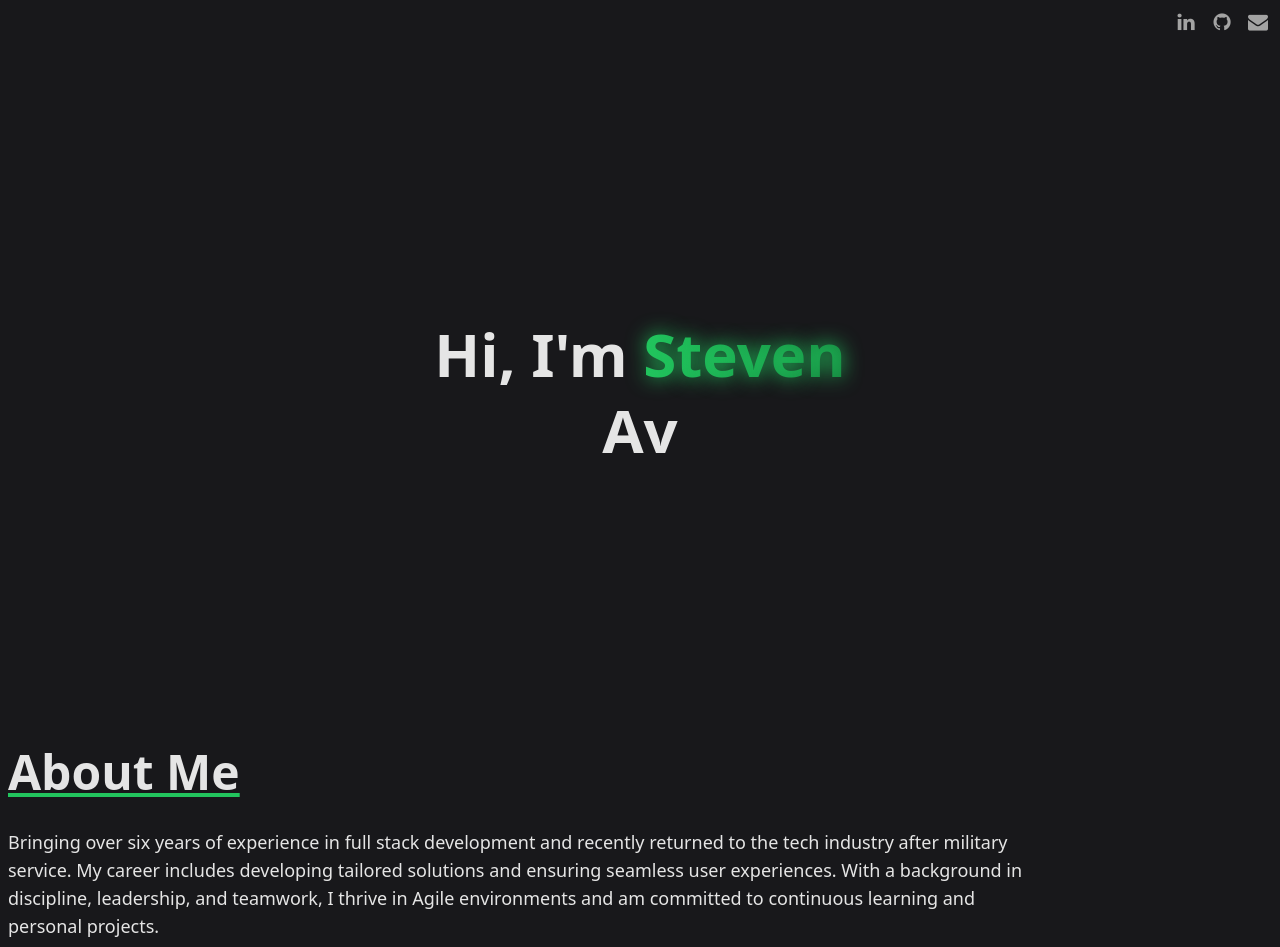
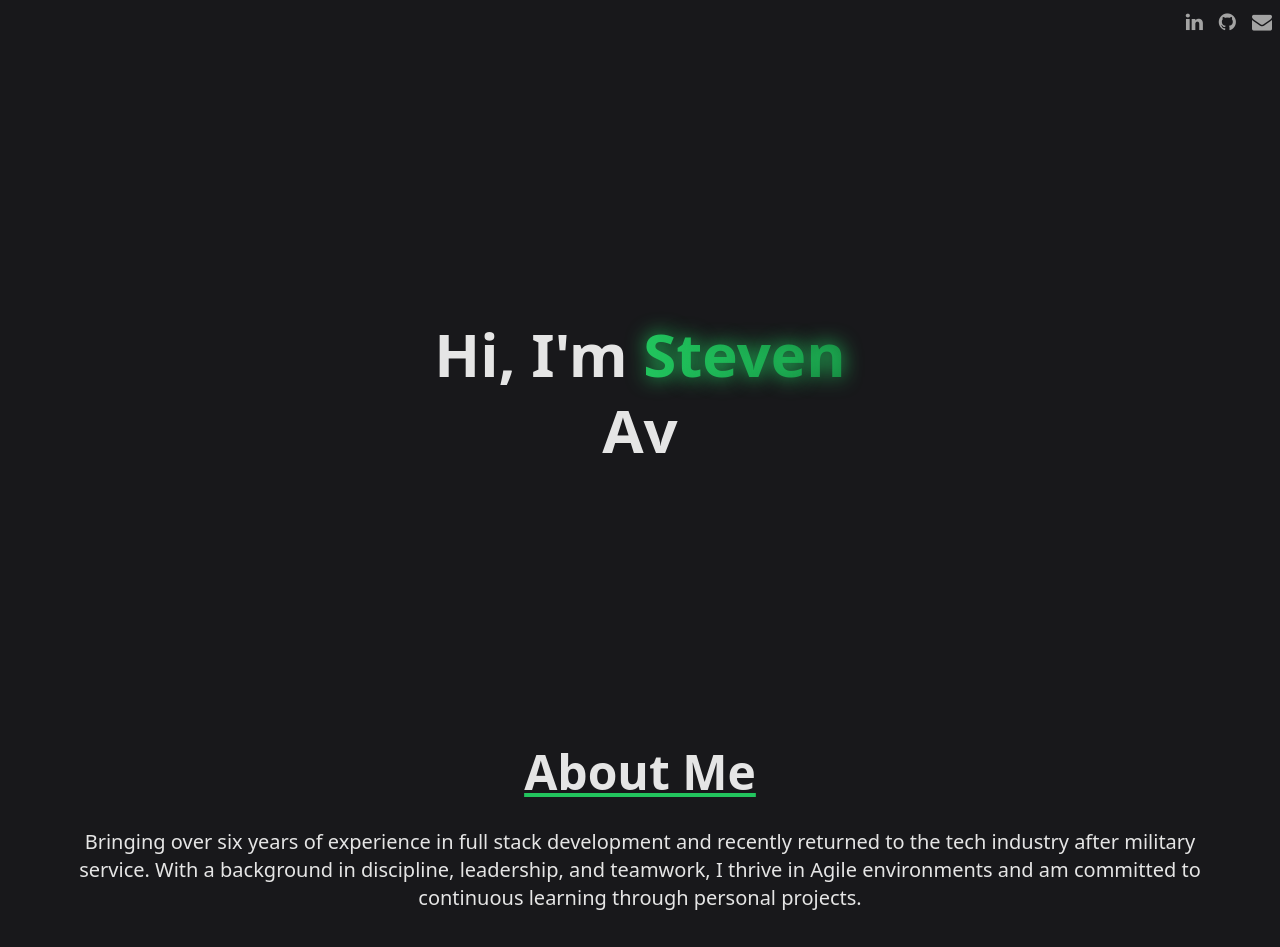
Before and after one commit to stevenwithaph/portfolio, a SvelteKit app: page / in a window 1280 px wide. Shown: the top 947 px of the page. Built offline with nearby package versions, Linux system fonts and the light colour scheme.

Commit message:
Multiple changes

```diff
--- a/src/app.html
+++ b/src/app.html
@@ -3,10 +3,9 @@
 	<head>
 		<meta charset="utf-8" />
 		<link rel="icon" href="%sveltekit.assets%/favicon.png" />
-		<link rel="stylesheet" href="css/fontello.css" />
-		<link rel="stylesheet" href="css/fontello-codes.css" />
 		<meta name="viewport" content="width=device-width, initial-scale=1" />
 		<title>Steven Adams | Full Stack Developer</title>
+		<link rel="preload" href="/font/fontello.woff2" as="font" type="font/woff2" crossorigin />
 		%sveltekit.head%
 	</head>
 	<body data-sveltekit-preload-data="hover">
--- a/static/css/fontello-codes.css
+++ b/src/fontello.css
@@ -1,3 +1,9 @@
+@font-face {
+	font-family: 'fontello';
+	src: url('/font/fontello.woff2');
+	font-weight: normal;
+	font-style: normal;
+}
 .icon-globe:before {
 	content: '\e800';
 } /* '' */
@@ -16,3 +22,8 @@
 .icon-android:before {
 	content: '\f17b';
 } /* '' */
+
+[class^='icon-']:before,
+[class*=' icon-']:before {
+	font-family: 'fontello';
+}
--- a/src/lib/project.svelte
+++ b/src/lib/project.svelte
@@ -1,9 +1,4 @@
 <script lang="ts" context="module">
-	export interface ProjectLink {
-		icon: string;
-		url: string;
-	}
-
 	const ROTATION = 2;
 	const SCALE = 1.05;
 
@@ -12,14 +7,14 @@
 
 <script lang="ts">
 	import { spring } from 'svelte/motion';
-	import Link from './link.svelte';
 
 	export let title: string;
 	export let description: string;
 	export let image: string;
 	export let alt: string;
 	export let technologies: string;
-	export let links: ProjectLink[];
+	export let url: string;
+	export let target: string = '_blank';
 
 	const rotate = spring({
 		rotateX: 0,
@@ -69,8 +64,8 @@
 </script>
 
 <a
-	href={(links.length !== 0 && links[0].url) || null}
-	target="_blank"
+	href={url}
+	{target}
 	class="flex flex-col border border-zinc-700 hover:border-green-500"
 	style={`transform:perspective(700px) rotateX(${clamp($rotate.rotateY, -ROTATION, ROTATION)}deg) rotateY(${clamp(-$rotate.rotateX, -ROTATION, ROTATION)}deg) scale(${clamp($rotate.scale, 1, SCALE)})`}
 	on:pointermove={onMouseMove}
--- a/src/lib/section.svelte
+++ b/src/lib/section.svelte
@@ -3,6 +3,8 @@
 </script>
 
 <section>
-	<h2 class="text-4xl mb-8 underline decoration-green-500 font-semibold sm:text-5xl">{title}</h2>
+	<h2 class="text-4xl mb-8 text-center underline decoration-green-500 font-semibold sm:text-5xl">
+		{title}
+	</h2>
 	<slot />
 </section>
--- a/src/lib/typewriter.svelte
+++ b/src/lib/typewriter.svelte
@@ -19,18 +19,10 @@
 		'Jack of All Trades',
 		'Master of None',
 		'Game Developer',
-		'Amateur Drummer',
-		'Emo Kid',
 		'NodeJS Expert',
 		'Coffee Addict',
-		'Not a Designer',
-		'Smelly Nerd',
 		'Wordpress Expert',
-		'A Little Tired',
-		'Lovable Geek',
 		'Drupal Know It All',
-		'Level 15 Barbarian',
-		'Introvert',
 	];
 
 	const tween = tweened(words[0], {
--- /dev/null
+++ b/src/routes/+layout.svelte
@@ -0,0 +1,29 @@
+<script lang="ts">
+	import '../app.css';
+	import '../fontello.css';
+
+	import Link from '$lib/link.svelte';
+</script>
+
+<main class="relative max-w-[1440px] mx-auto p-2 space-y-8">
+	<nav class="sticky top-2 right-2 z-10">
+		<ul class="flex justify-end gap-x-4 text-neutral-400 text-xl">
+			<li>
+				<Link target={'_blank'} link={`https://www.linkedin.com/in/steven-adams-r/`}>
+					<span class={`icon-linkedin`}></span>
+				</Link>
+			</li>
+			<li>
+				<Link target={'_blank'} link={`https://github.com/stevenwithaph`}>
+					<span class={`icon-github`}></span>
+				</Link>
+			</li>
+			<li>
+				<Link target={'_self'} link={`mailto:steven.adams.r@gmail.com`}>
+					<span class={`icon-mail`}></span>
+				</Link>
+			</li>
+		</ul>
+	</nav>
+	<slot />
+</main>
--- a/src/routes/+page.svelte
+++ b/src/routes/+page.svelte
@@ -1,6 +1,4 @@
 <script lang="ts">
-	import '../app.css';
-
 	import Link from '$lib/link.svelte';
 	import Typewriter from '$lib/typewriter.svelte';
 	import Project from '$lib/project.svelte';
@@ -8,26 +6,6 @@
 	import Section from '$lib/section.svelte';
 </script>
 
-<main class="relative max-w-[1440px] mx-auto p-2 space-y-8">
-	<nav class="sticky top-2 right-2 z-10">
-		<ul class="flex justify-end gap-x-2 text-neutral-400 text-xl">
-			<li>
-				<Link target={'_blank'} link={`https://www.linkedin.com/in/steven-adams-r/`}>
-					<li class={`icon-linkedin`}></li>
-				</Link>
-			</li>
-			<li>
-				<Link target={'_blank'} link={`https://github.com/stevenwithaph`}>
-					<li class={`icon-github`}></li>
-				</Link>
-			</li>
-			<li>
-				<Link target={'_self'} link={`mailto:steven.adams.r@gmail.com`}>
-					<li class={`icon-mail`}></li>
-				</Link>
-			</li>
-		</ul>
-	</nav>
 <section class="py-24 sm:py-64 flex items-center">
 	<div class="text-center w-full space-y-4">
 		<h1 class="text-5xl sm:text-6xl font-bold">
@@ -42,11 +20,11 @@
 	</div>
 </section>
 <Section title="About Me">
-		<p class="text-lg max-w-[100ch]">
+	<p class="md:text-xl text-center m-auto max-w-[100ch]">
 		Bringing over six years of experience in full stack development and recently returned to the
-			tech industry after military service. My career includes developing tailored solutions and
-			ensuring seamless user experiences. With a background in discipline, leadership, and teamwork,
-			I thrive in Agile environments and am committed to continuous learning and personal projects.
+		tech industry after military service. With a background in discipline, leadership, and teamwork,
+		I thrive in Agile environments and am committed to continuous learning through personal
+		projects.
 	</p>
 </Section>
 <ProjectList title="Work">
@@ -56,7 +34,7 @@
 		description={'An Instagram like social media app for international students in Halifax.'}
 		technologies={'React Native, NodeJS, and Laravel'}
 		alt={'NSISP Showcase'}
-			links={[]}
+		url={'https://www.arrivalsdepartures.com/hal/showcase/nova-scotia-international-student-program'}
 	/>
 	<Project
 		title={'Revival Film Studios'}
@@ -64,15 +42,15 @@
 		description={'Custom wordpress theme for Revival Studios with an interactive map showcasing their studios'}
 		technologies={'Wordpress, Preact, and Bootstrap'}
 		alt={'Revival Film Studios Showcase'}
-			links={[{ url: 'https://revivalfilmstudios.ca', icon: 'globe' }]}
+		url={'https://revivalfilmstudios.ca'}
 	/>
 	<Project
 		title={'Nova Scotia Seafood'}
 		image={'/nsseafood-banner.webp'}
-			description={'A Drupal CMS for Nova Scotia Sea Food'}
+		description={'A Drupal CMS for Nova Scotia Seafood'}
 		technologies={'Drupal and Bootstrap'}
 		alt={'Nova Scotia Seafood Showcase'}
-			links={[{ url: 'https://nsseafood.com', icon: 'globe' }]}
+		url={'https://nsseafood.com'}
 	/>
 	<Project
 		title={'Telus Sponsorships'}
@@ -80,15 +58,15 @@
 		description={'Sponsorship evaluation tool for Telus'}
 		technologies={'Angular and Laravel'}
 		alt={'Telus Sponsorship Showcase'}
-			links={[{ url: 'https://sponsorships.telus.com', icon: 'globe' }]}
+		url={'https://sponsorships.telus.com'}
 	/>
 	<Project
 		title={'Arrivals + Departures'}
 		image={'/arrivals-banner.webp'}
-			description={'CMS site for advertising agency'}
+		description={'Bolt CMS site'}
 		technologies={'Bolt and Bootstrap'}
 		alt={'Arrivals + Departures Showcase'}
-			links={[{ url: 'https://arrivalsdepartures.com', icon: 'globe' }]}
+		url={'https://arrivalsdepartures.com'}
 	/>
 </ProjectList>
 <ProjectList title="Projects">
@@ -98,7 +76,7 @@
 		description={'Private server and web client for Dark Ages'}
 		technologies={'Phaser, Svelte, and NodeJS'}
 		alt={'Medenia Showcase'}
-			links={[{ url: 'https://github.com/stevenwithaph/medenia', icon: 'github' }]}
+		url={'https://github.com/stevenwithaph/medenia'}
 	/>
 	<Project
 		title={'Wordle Clone'}
@@ -106,7 +84,6 @@
 		description={'As the name implies, a Wordle clone'}
 		technologies={'SvelteKit'}
 		alt={'Wordle Showcase'}
-			links={[{ url: 'https://not-another-wordle-clone.vercel.app', icon: 'github' }]}
+		url={'https://not-another-wordle-clone.vercel.app'}
 	/>
 </ProjectList>
-</main>
--- a/static/css/fontello.css
+++ /dev/null
@@ -1,64 +0,0 @@
-@font-face {
-	font-family: 'fontello';
-	src: url('../font/fontello.woff2?38390759');
-	font-weight: normal;
-	font-style: normal;
-}
-/* Chrome hack: SVG is rendered more smooth in Windozze. 100% magic, uncomment if you need it. */
-/* Note, that will break hinting! In other OS-es font will be not as sharp as it could be */
-/*
-@media screen and (-webkit-min-device-pixel-ratio:0) {
-  @font-face {
-    font-family: 'fontello';
-    src: url('../font/fontello.svg?38390759#fontello') format('svg');
-  }
-}
-*/
-[class^='icon-']:before,
-[class*=' icon-']:before {
-	font-family: 'fontello';
-	font-style: normal;
-	font-weight: normal;
-
-	display: inline-block;
-	text-decoration: inherit;
-	width: 1em;
-	margin-right: 0.2em;
-	text-align: center;
-
-	color: inherit;
-
-	/* For safety - reset parent styles, that can break glyph codes*/
-	font-variant: normal;
-	text-transform: none;
-
-	/* fix buttons height, for twitter bootstrap */
-	line-height: 1em;
-
-	/* Animation center compensation - margins should be symmetric */
-	/* remove if not needed */
-	margin-left: 0.2em;
-
-	/* you can be more comfortable with increased icons size */
-	/* font-size: 120%; */
-
-	/* Font smoothing. That was taken from TWBS */
-	-webkit-font-smoothing: antialiased;
-	-moz-osx-font-smoothing: grayscale;
-
-	/* Uncomment for 3D effect */
-	/* text-shadow: 1px 1px 1px rgba(127, 127, 127, 0.3); */
-}
-
-.icon-globe:before {
-	content: '\e800';
-} /* '' */
-.icon-github-circled:before {
-	content: '\f09b';
-} /* '' */
-.icon-apple:before {
-	content: '\f179';
-} /* '' */
-.icon-android:before {
-	content: '\f17b';
-} /* '' */
```
Lines whose indentation alone changed are shown as unchanged.
